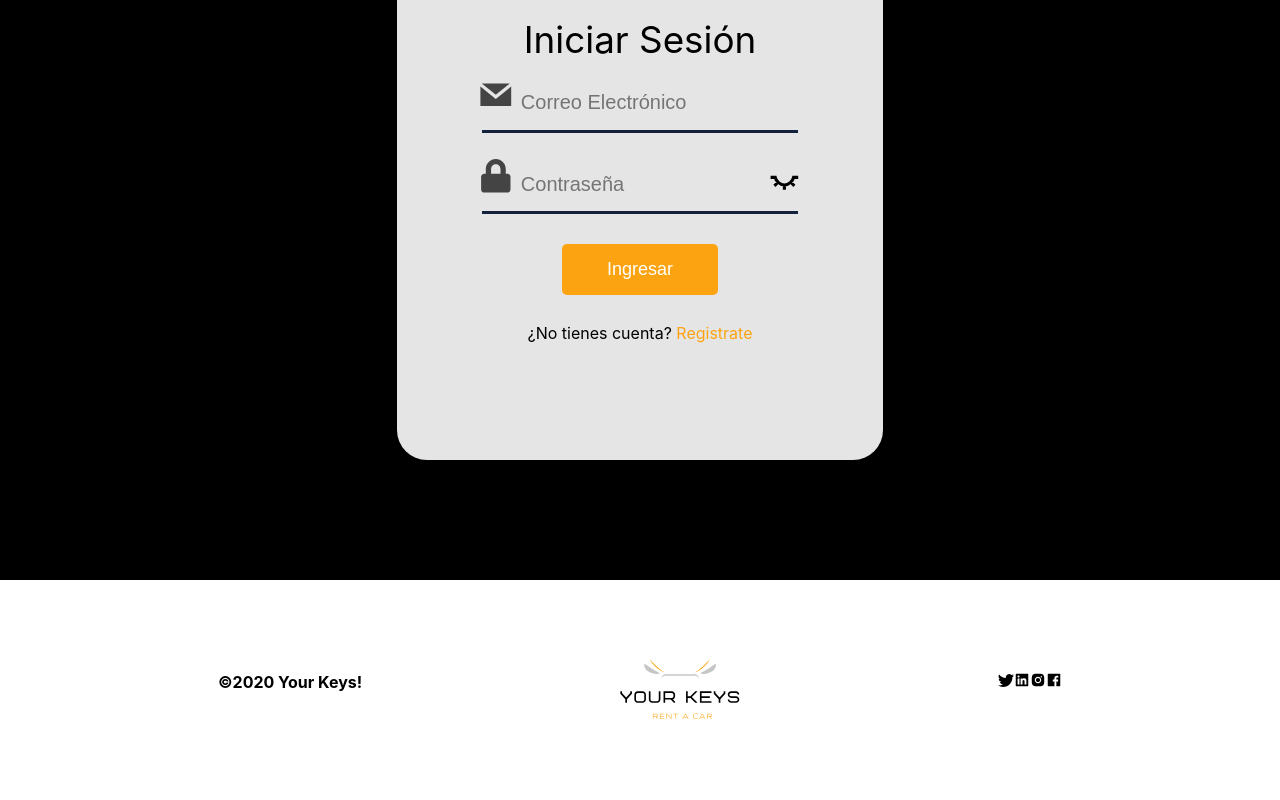
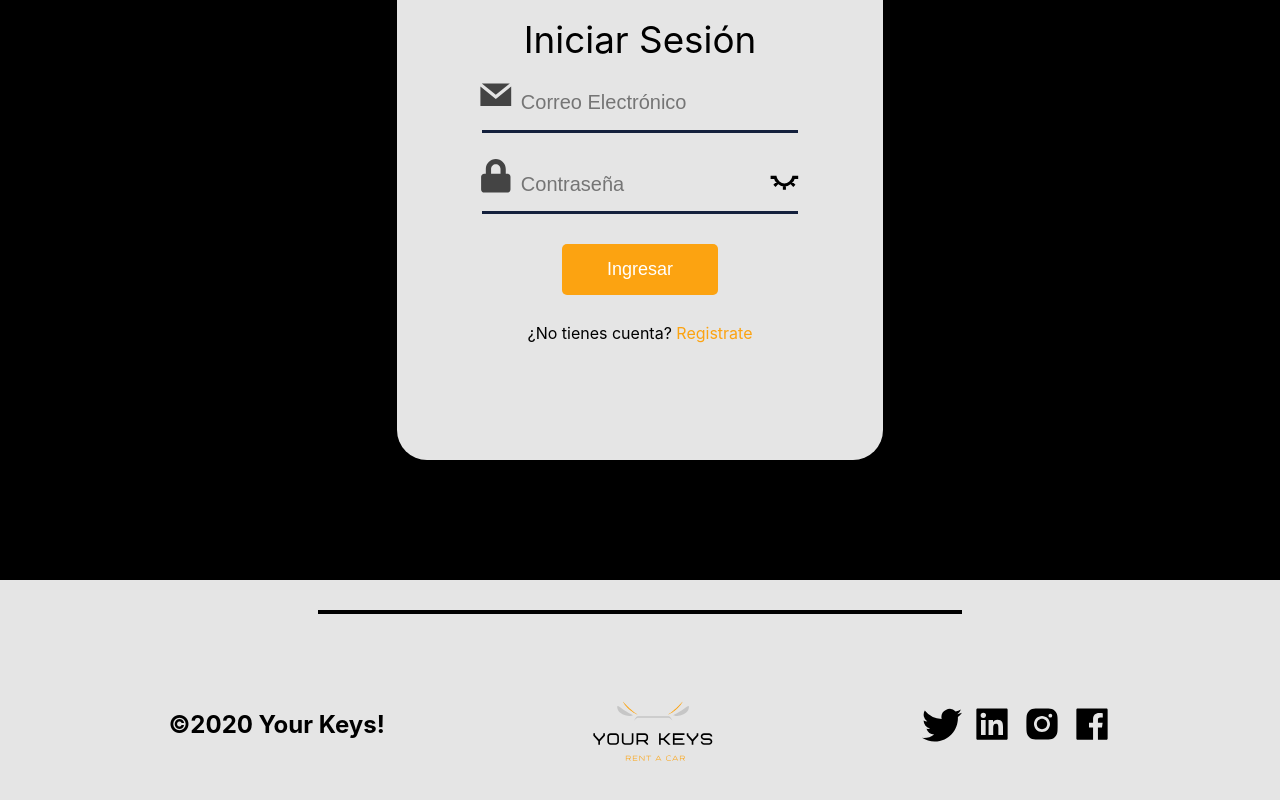
Before and after one commit to AdrianMoncada/your-keys, a React (Create React App) app: page /login in a window 1280 px wide. Shown: the part 220-1020 px from the top of the page. Built offline with nearby package versions, Linux system fonts and the light colour scheme.

Commit message:
[UPDATE]

```diff
--- a/src/assets/Logo.js
+++ b/src/assets/Logo.js
@@ -67,7 +67,7 @@ const Logo = () => {
         <rect
           x="-37.5"
           width={450}
-          fill="#ffffff"
+          fill="#E5E5E5"
           y="-37.499999"
           height="449.999989"
           fillOpacity={1}
--- a/src/assets/users.json
+++ b/src/assets/users.json
@@ -10,5 +10,29 @@
         "email": "eliana@gmail.com",
         "lastName": "Zamora",
         "password": "123456"
+    },
+    {
+        "name": "David",
+        "email": "david@gmail.com",
+        "lastName": "Castellanos",
+        "password": "123456"
+    },
+    {
+        "name": "Beatriz",
+        "email": "beatriz@gmail.com",
+        "lastName": "Nieves",
+        "password": "123456"
+    },
+    {
+        "name": "Sol",
+        "email": "sol@gmail.com",
+        "lastName": "Andrade",
+        "password": "123456"
+    },
+    {
+        "name": "Rocio",
+        "email": "rocio@gmail.com",
+        "lastName": "Torrez",
+        "password": "123456"
     }
 ]
--- a/src/components/Layout/Layout.js
+++ b/src/components/Layout/Layout.js
@@ -1,14 +1,27 @@
 import React from 'react'
 import Footer from '../footer/Footer';
 import Header from '../header/Header';
+import styled from 'styled-components';
+
+const DivLayout = styled.div`
+  background-color: ${({theme}) => theme.third};
+
+  hr {
+    margin-top: 30px;
+    width: 50%;
+    border: 2px solid black;
+  }
+
+`
 
 const Layout = ({children}) => {
     return (
-    <div>
+    <DivLayout>
         <Header />
         {children}
+        <hr />
         <Footer />
-    </div>
+    </DivLayout>
   )
 }
 
--- a/src/components/footer/Footer.js
+++ b/src/components/footer/Footer.js
@@ -1,23 +1,26 @@
-import React from 'react'
-import Logo from '../../assets/Logo';
-import {BsTwitter} from 'react-icons/bs';
-import {AiFillLinkedin, AiFillInstagram, AiFillFacebook} from 'react-icons/ai';
-import {DivContainerFooter} from './FooterStyles';
-
+import React from "react";
+import Logo from "../../assets/Logo";
+import { BsTwitter } from "react-icons/bs";
+import {
+  AiFillLinkedin,
+  AiFillInstagram,
+  AiFillFacebook,
+} from "react-icons/ai";
+import { DivContainerFooter } from "./FooterStyles";
 
 const Footer = () => {
   return (
     <DivContainerFooter>
-        <h4>©2020 Your Keys!</h4>
-        <Logo />
-        <div>
-            <BsTwitter />
-            <AiFillLinkedin />
-            <AiFillInstagram />
-            <AiFillFacebook />
-        </div>
+      <h2 >©2020 Your Keys!</h2>
+      <Logo />
+      <div className="iconsFooter">
+        <BsTwitter className="icon" />
+        <AiFillLinkedin className="icon" />
+        <AiFillInstagram className="icon" />
+        <AiFillFacebook className="icon" />
+      </div>
     </DivContainerFooter>
-  )
-}
+  );
+};
 
-export default Footer
+export default Footer;
--- a/src/components/footer/FooterStyles.js
+++ b/src/components/footer/FooterStyles.js
@@ -1,7 +1,26 @@
 import styled from 'styled-components';
 
 export const DivContainerFooter = styled.div`
+    background-color: ${({theme}) => theme.third};
     display: flex;
     justify-content: space-evenly;
     align-items: center;
+    flex-wrap: wrap;
+
+    .iconsFooter {
+        display: flex;
+        justify-content: center;
+        align-items: center;
+        gap: 10px;
+        font-size: 40px;
+    }
+
+    .icon {
+        transition: all .4s ease;
+        cursor: pointer;
+        &:hover {
+
+            color: ${({theme}) => theme.secondary}
+        }
+    }
 `
--- a/src/components/header/Header.js
+++ b/src/components/header/Header.js
@@ -49,7 +49,6 @@ const Header = () => {
   };
 
   window.addEventListener("scroll", changeBackground);
-  console.log(state);
 
   const showLogin = () => {
     if (!state.isLogin) {
--- a/src/pages/home/Home.js
+++ b/src/pages/home/Home.js
@@ -1,4 +1,4 @@
-import React from "react";
+import React, {useState} from "react";
 import {
   ContainerMain,
   DivContainerInfo,
@@ -16,10 +16,23 @@ import ContainerCard from "../../components/cards/ContainerCard";
 
 
 const Home = () => {
+  const [classToggle, setClassToggle] = useState(false);
+
+  const changeView = () => {
+    if(window.scrollY >= 500) {
+      setClassToggle(true)
+    } else {
+      setClassToggle(false);
+    }
+  }
+
+  window.addEventListener("scroll", changeView)
+
 
   return (
     <div style={{ backgroundColor: "#E5E5E5" }}>
       <ContainerMain>
+
         <DivContainerInfo>
           <h2 className="titleInfo"> Recogida</h2>
           <DivInput>
--- a/src/pages/home/homeStyles.js
+++ b/src/pages/home/homeStyles.js
@@ -35,6 +35,8 @@ export const DivContainerInfo = styled.div`
     display: flex;
     flex-wrap: wrap;
     justify-content: center;
+
+
 `
 
 export const InputInfo = styled.input`
```
